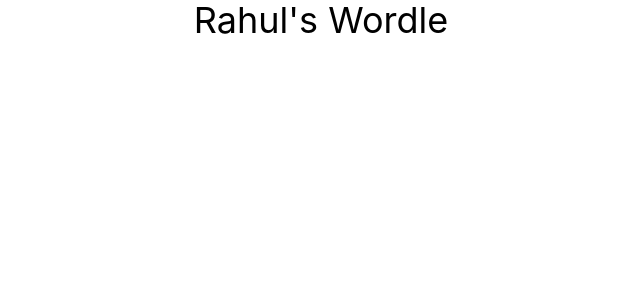
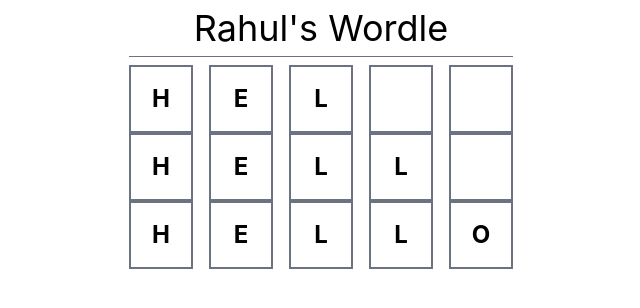
Before and after one commit to gudivadarahul/myWordle, a React (Vite) app: page / in a window 1280 px wide. Shown: the top 308 px of the page, without its empty margins (319-959 px from the left). Built offline with nearby package versions, Linux system fonts and the light colour scheme.

Commit message:
create grid

```diff
--- a/index.html
+++ b/index.html
@@ -2,7 +2,7 @@
 <html lang="en">
   <head>
     <meta charset="UTF-8" />
-    <link rel="icon" type="image/svg+xml" href="/src/favicon.svg" />
+    <link rel="icon" type="image/svg+xml" />
     <meta name="viewport" content="width=device-width, initial-scale=1.0" />
     <title>Vite App</title>
   </head>
--- a/src/App.css
+++ /dev/null
@@ -1,42 +0,0 @@
-.App {
-  text-align: center;
-}
-
-.App-logo {
-  height: 40vmin;
-  pointer-events: none;
-}
-
-@media (prefers-reduced-motion: no-preference) {
-  .App-logo {
-    animation: App-logo-spin infinite 20s linear;
-  }
-}
-
-.App-header {
-  background-color: #282c34;
-  min-height: 100vh;
-  display: flex;
-  flex-direction: column;
-  align-items: center;
-  justify-content: center;
-  font-size: calc(10px + 2vmin);
-  color: white;
-}
-
-.App-link {
-  color: #61dafb;
-}
-
-@keyframes App-logo-spin {
-  from {
-    transform: rotate(0deg);
-  }
-  to {
-    transform: rotate(360deg);
-  }
-}
-
-button {
-  font-size: calc(10px + 2vmin);
-}
--- a/src/App.tsx
+++ b/src/App.tsx
@@ -1,13 +1,19 @@
 import { useState } from 'react'
-import logo from './logo.svg'
-import './App.css'
+import WordRow from './WordRow'
 
 function App() {
-  const [count, setCount] = useState(0)
 
   return (
     <div className='mx-auto w-96'>
-      <h1 className='text-4xl text-center'>Rahul's Wordle</h1>
+      <header className='border-b border-gray-500 pb-2 my-2'>
+        <h1 className='text-4xl text-center'>Rahul's Wordle</h1>
+      </header>
+
+      <main>
+        <WordRow letters="hel"/>
+        <WordRow letters="hell"/>
+        <WordRow letters="hello"/>
+      </main>
     </div>
   )
 }
--- /dev/null
+++ b/src/WordRow.tsx
@@ -0,0 +1,30 @@
+const letter_length = 5;
+
+interface WordRowProps {
+   letters: string;
+}
+
+export default function WordRow({letters: lettersProp = ''}: WordRowProps) {
+   const lettersLeft = letter_length - lettersProp.length
+   const letters = lettersProp.split('').concat(Array(lettersLeft).fill(''))
+
+   return (
+      <div className="grid grid-cols-5 gap-4">
+         {letters.map((char) => (
+            <CharacterBox key={char} value={char} />
+         ))}
+      </div>
+  )
+}
+
+interface CharacterBoxProps {
+   value : string;
+}
+
+function CharacterBox({value}: CharacterBoxProps) {
+   return (
+      <div className="inline-block border-2 border-gray-500 p-4 uppercase font-bold text-center text-2xl">
+         {value}
+      </div>
+   )
+}
```
Also changed, not shown: src/favicon.svg (deleted), src/logo.svg (deleted).
